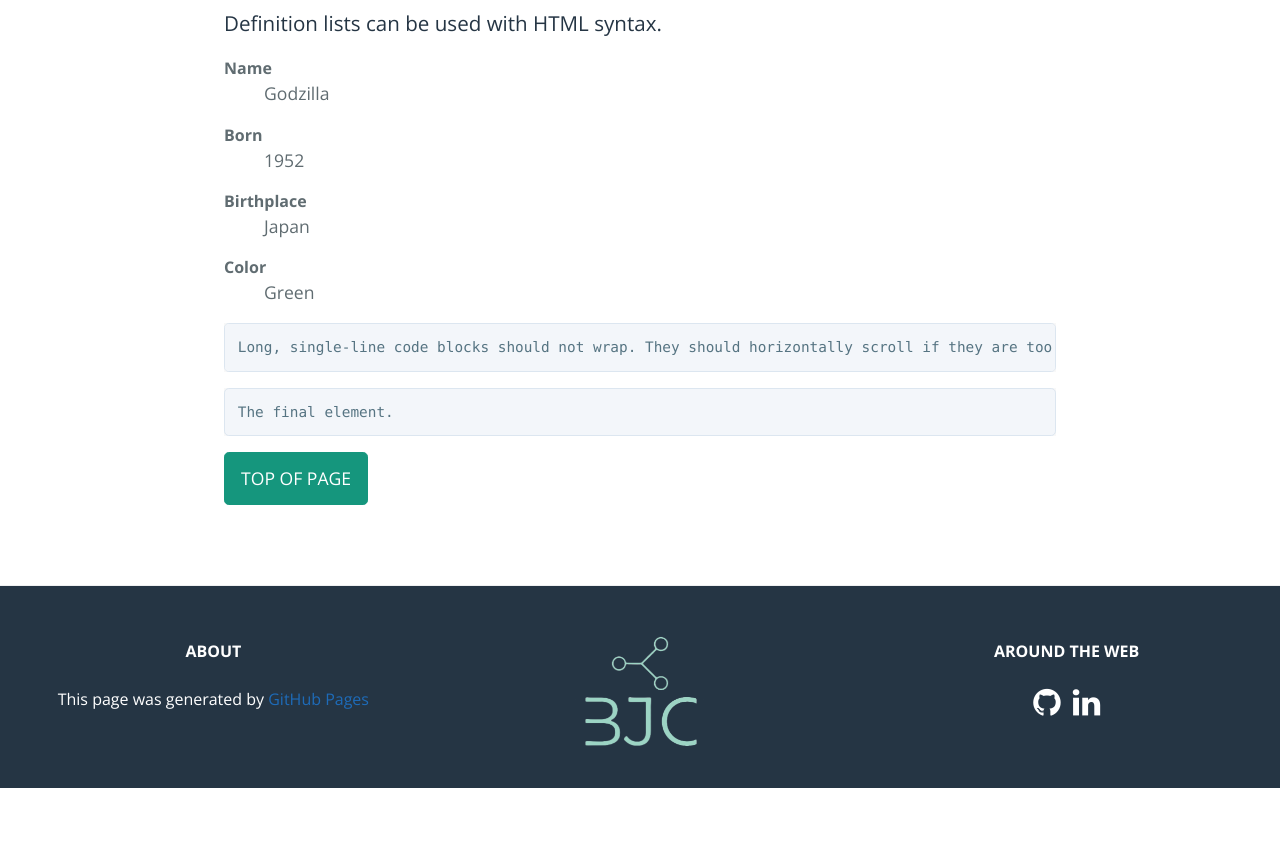
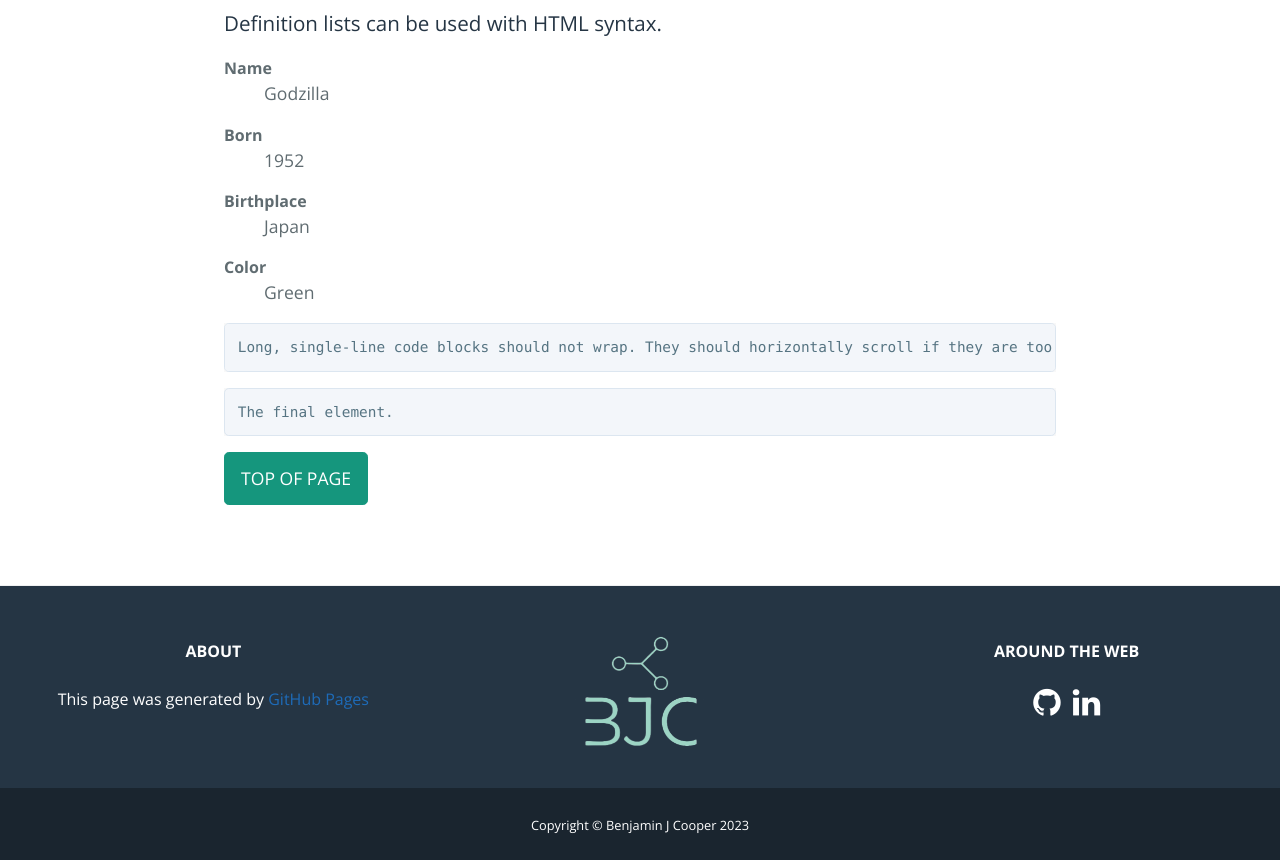
Before and after one commit to benjamin-j-cooper/benjamin-j-cooper.github.io, a Jekyll site: the page built from docs/index.md, in a window 1280 px wide and 1400 px high, scrolled down 3096 px, cut to the strip 540-1400 px from the top of the window. Built offline with Jekyll 4.4.1, drawn with Linux system fonts in a browser that asks for light colours; nearby versions of some CDN libraries; before the commit the page ends 4424 px from its top, so only the background shows below that.

Commit message:
adding copyright

```diff
--- a/docs/_includes/footer.html
+++ b/docs/_includes/footer.html
@@ -31,4 +31,8 @@
             <a class="mx-1" href="https://www.linkedin.com/in/benjamin-joel-cooper" target="_blank"><i class="fa fa-linkedin fa-2x"></i></a>
         </div>
     </div>
+    <!-- Copyright Section-->
+    <div class="copyright py-4 text-center text-white">
+        <div class="container"><small>Copyright &copy; Benjamin J Cooper <script>document.write(new Date().getFullYear());</script></small></div>
+    </div>
 </footer>
--- a/docs/_sass/jekyll-theme-cayman.scss
+++ b/docs/_sass/jekyll-theme-cayman.scss
@@ -744,3 +744,12 @@ a {
   margin-right: 0.25rem !important;
   margin-left: 0.25rem !important;
 }
+
+.copyright {
+  background-color: #1a252f;
+}
+
+.py-4 {
+  padding-top: 1.5rem !important;
+  padding-bottom: 1.5rem !important;
+}
```
